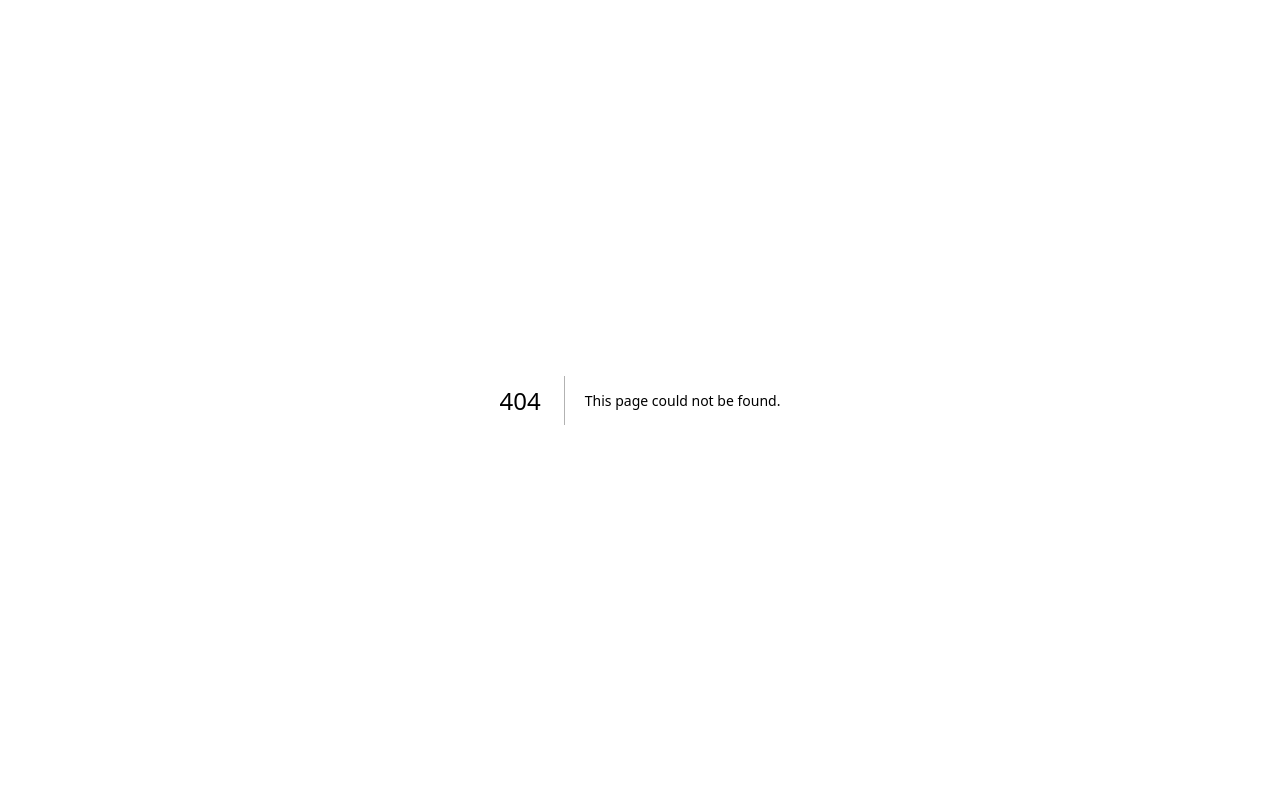
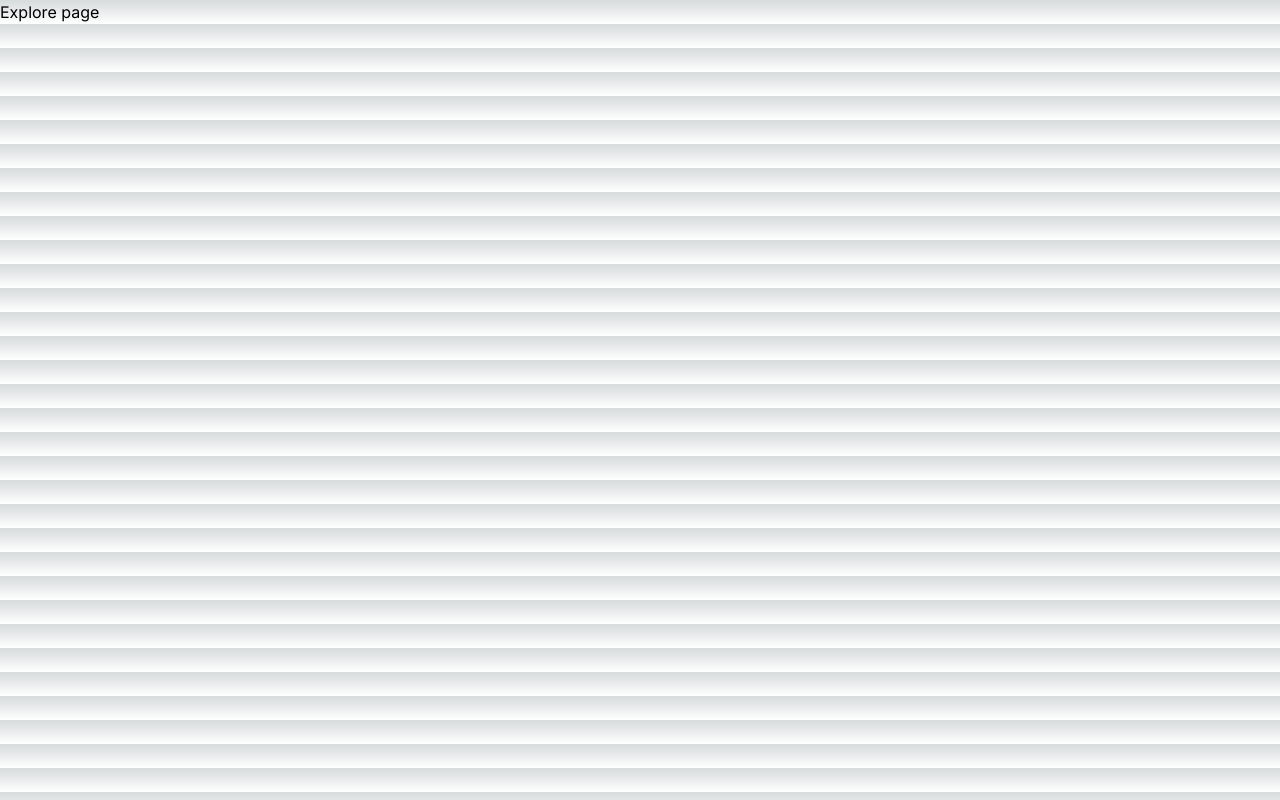
Before and after one commit to albinhasanaj/Tokamak, a Next.js app: page /explore in a window 1280 px wide. Before the commit this address had no page. Built offline with nearby package versions, Linux system fonts and the light colour scheme.

Commit message:
explore page created

```diff
--- /dev/null
+++ b/app/explore/page.tsx
@@ -0,0 +1,9 @@
+import React from 'react'
+
+const Explore = () => {
+    return (
+        <div>Explore page</div>
+    )
+}
+
+export default Explore
```
